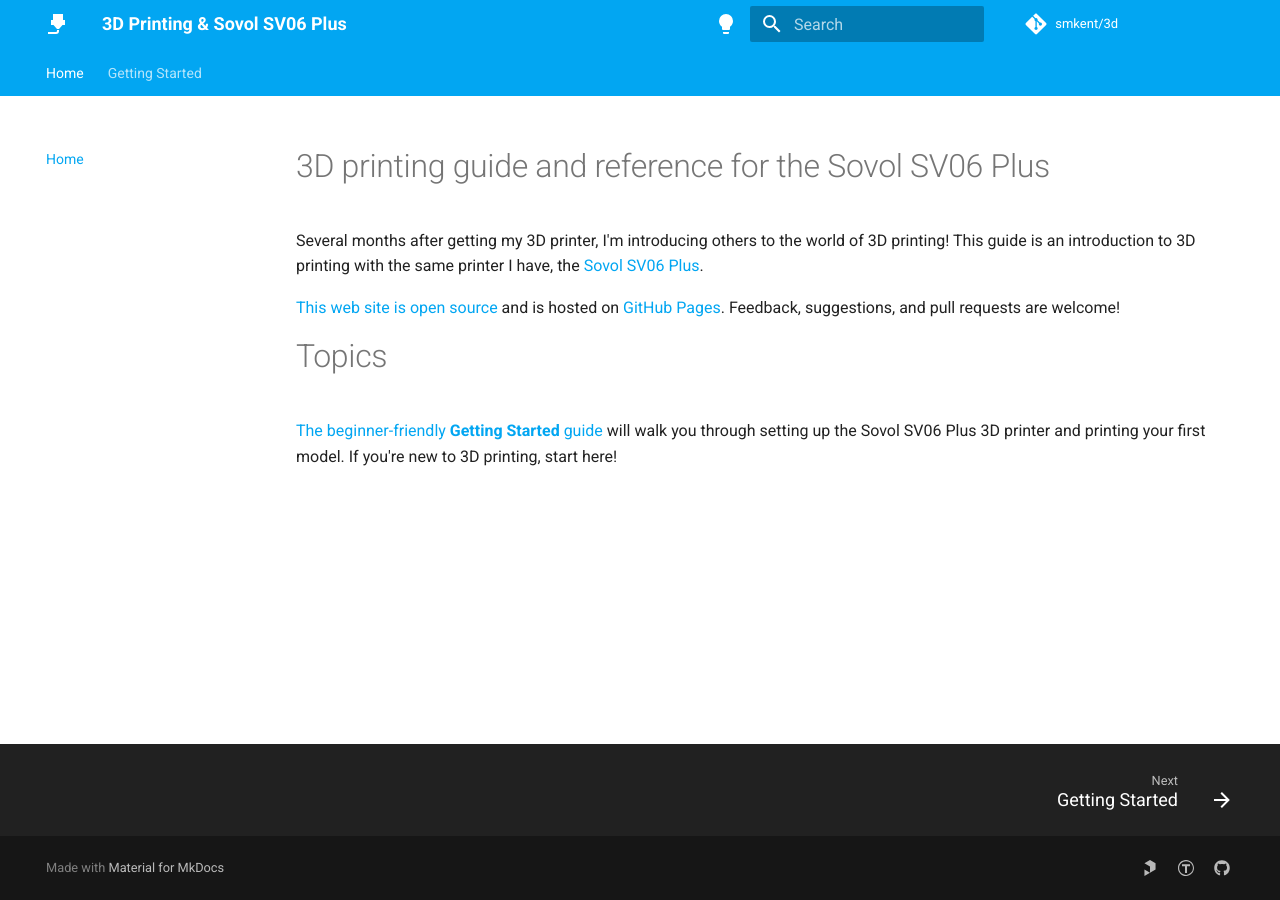
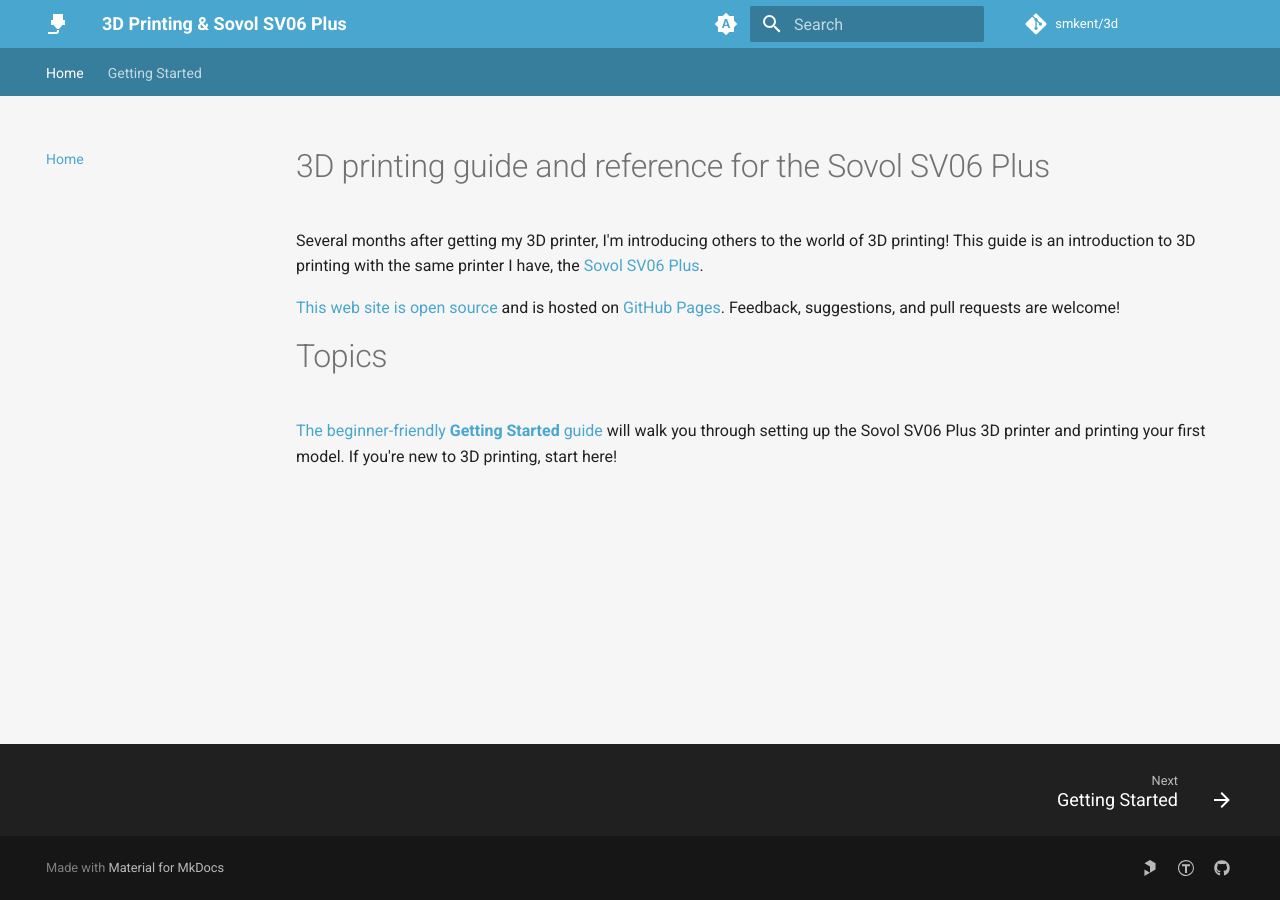
Before and after one commit to smkent/3d, an MkDocs documentation site: the page built from docs/index.md, in a window 1280 px wide. Built offline with MkDocs 1.6.1 and Material for MkDocs 9.7.7, drawn with Linux system fonts in a browser that asks for light colours; plug-ins that fetch from the network failed and are left out; comment, search, counter and statistics services are not loaded.

Commit message:
Customize color scheme

```diff
--- a/docs/css/custom.css
+++ b/docs/css/custom.css
@@ -1,3 +1,18 @@
+[data-md-color-scheme=default],
+[data-md-color-scheme=slate] {
+    --md-primary-fg-color: #49a6cf;
+    --md-primary-fg-color--dark: #377d9c;
+}
+
+.md-tabs {
+    background-color: var(--md-primary-fg-color--dark);
+}
+
+/* Default, light theme */
+[data-md-color-scheme=default] {
+  --md-default-bg-color: #f6f6f6;
+}
+
 .thumb {
     width: 500px;
 }
--- a/mkdocs.yml
+++ b/mkdocs.yml
@@ -15,18 +15,23 @@
     - navigation.tabs
     - toc.integrate
   palette:
+    - media: "(prefers-color-scheme)"
+      toggle:
+        icon: material/brightness-auto
+        name: Switch to light mode
     - media: "(prefers-color-scheme: dark)"
       scheme: slate
-      primary: light blue
+      primary: custom
       accent: yellow
       toggle:
-        name: Switch to light mode
+        name: Switch to dark mode
         icon: material/lightbulb-outline
     - media: "(prefers-color-scheme: light)"
       scheme: default
-      primary: light blue
+      primary: custom
+      accent: deep purple
       toggle:
-        name: Switch to dark mode
+        name: Switch to system preference for light/dark mode
         icon: material/lightbulb
 
 nav:
```
